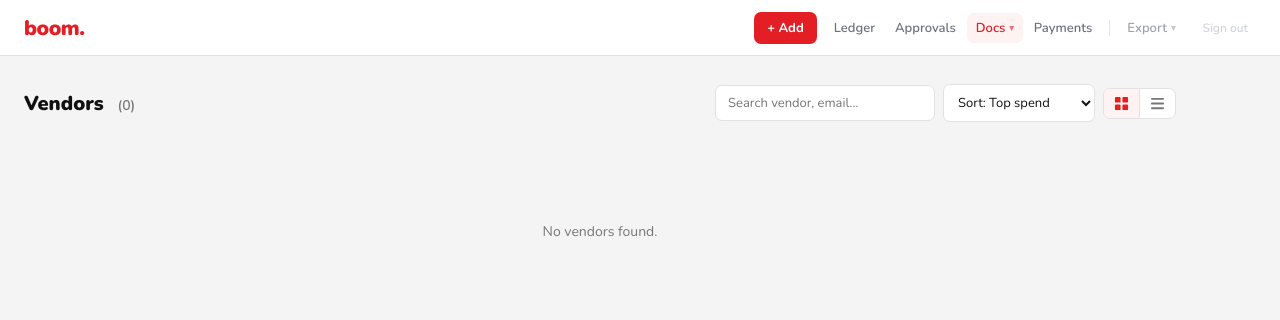
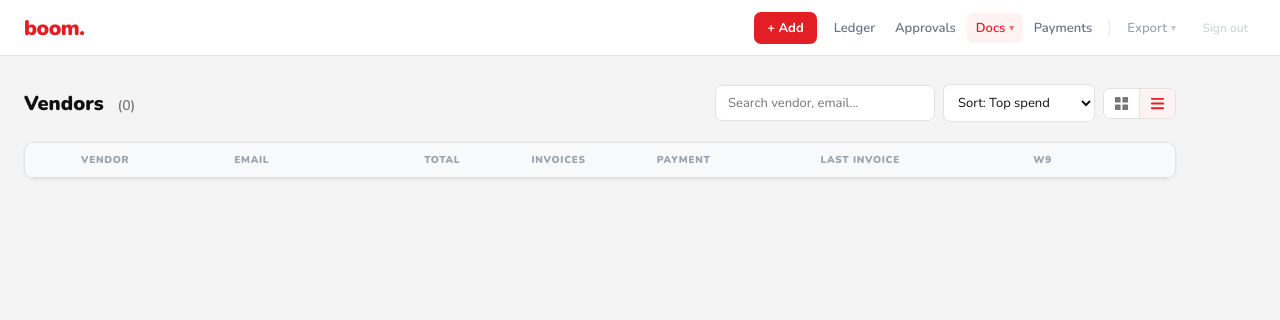
Before and after one commit to johns-dotcom/boom-invoice-app, a Flask app: page /vendors in a window 1280 px wide. Shown: the top 320 px of the page. Run offline with Flask 3, Linux system fonts and the light colour scheme; data that the repository does not hold is empty; some libraries are stand-ins or nearby versions.

Commit message:
Default all three doc pages to list view

```diff
--- a/templates/vendors.html
+++ b/templates/vendors.html
@@ -94,10 +94,10 @@
         <option value="count">Sort: Most invoices</option>
       </select>
       <div class="view-toggle">
-        <button class="view-btn active" id="btn-grid" onclick="setView('grid')" title="Card view">
+        <button class="view-btn" id="btn-grid" onclick="setView('grid')" title="Card view">
           <svg viewBox="0 0 16 16" fill="currentColor"><rect x="1" y="1" width="6" height="6" rx="1"/><rect x="9" y="1" width="6" height="6" rx="1"/><rect x="1" y="9" width="6" height="6" rx="1"/><rect x="9" y="9" width="6" height="6" rx="1"/></svg>
         </button>
-        <button class="view-btn" id="btn-list" onclick="setView('list')" title="List view">
+        <button class="view-btn active" id="btn-list" onclick="setView('list')" title="List view">
           <svg viewBox="0 0 16 16" fill="currentColor"><rect x="1" y="2" width="14" height="2" rx="1"/><rect x="1" y="7" width="14" height="2" rx="1"/><rect x="1" y="12" width="14" height="2" rx="1"/></svg>
         </button>
       </div>
@@ -105,7 +105,7 @@
   </div>
 
   <!-- Card grid view -->
-  <div class="grid" id="grid-view">
+  <div class="grid" id="grid-view" style="display:none">
     {% if not vendors %}
     <div class="empty"><p>No vendors found.</p></div>
     {% else %}
@@ -137,8 +137,8 @@
     {% endif %}
   </div>
 
-  <!-- List / table view -->
-  <div class="list-wrap" id="list-view" style="display:none">
+  <!-- List / table view (default) -->
+  <div class="list-wrap" id="list-view">
     <table>
       <thead>
         <tr>
@@ -176,7 +176,7 @@
 
 <script>
 const total = {{ vendors | length }};
-let currentView = localStorage.getItem('vendors-view') || 'grid';
+let currentView = localStorage.getItem('vendors-view') || 'list';
 setView(currentView, true);
 
 function setView(v, init) {
```
Also changed, not shown: templates/invoices.html (+7 -7 lines).
